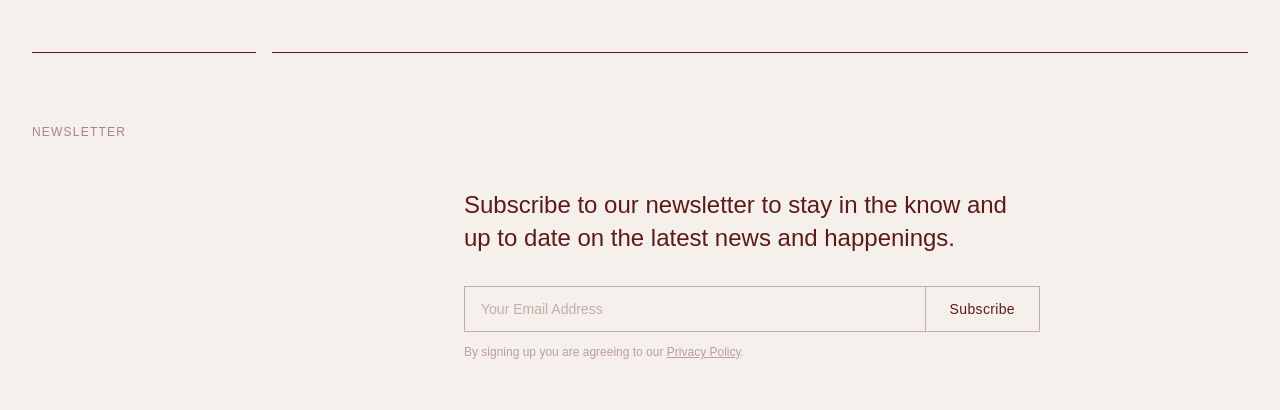
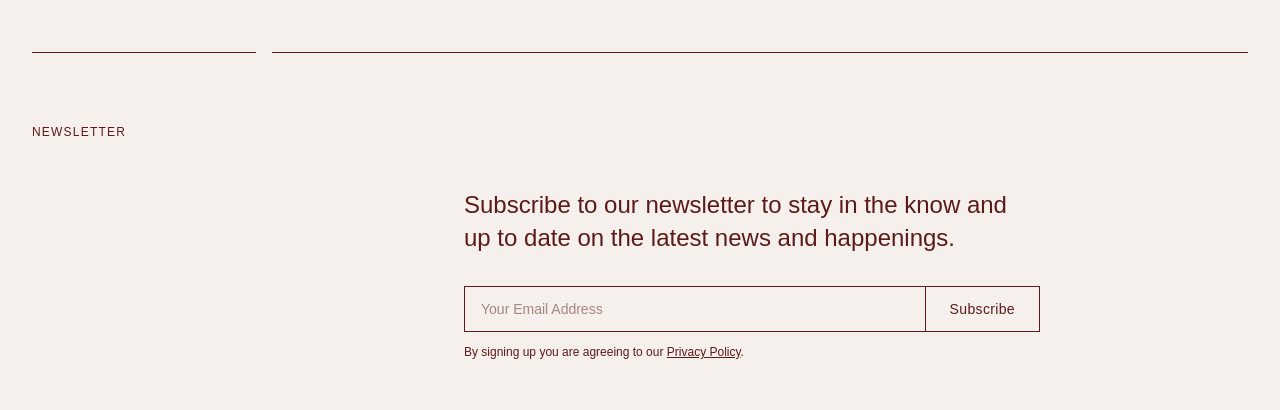
Before and after one commit to oddnyhalldora21/llum_studio, a React (Vite) app: page / in a window 1280 px wide. Shown: the part 1320-1730 px from the top of the page. Built offline with nearby package versions, Linux system fonts and the light colour scheme; no server answers; the database is empty; a web font is replaced by a local one.

Commit message:
newsletter section on homepage boarder and text update

```diff
--- a/src/pages/HomePage.tsx
+++ b/src/pages/HomePage.tsx
@@ -110,30 +110,30 @@ function HomePage() {
         </div>
 
         <div className="hidden md:block w-56 shrink-0 px-8 py-2">
-          <p className="text-xs tracking-widest uppercase" style={{ color: '#5c1a1a80' }}>Newsletter</p>
+          <p className="text-xs tracking-widest uppercase" style={{ color: '#5c1a1a' }}>Newsletter</p>
         </div>
 
         <div className="flex-1 px-4 md:px-10 flex items-center justify-center py-16 md:py-18">
           <div className="max-w-xl w-full">
-            <p className="md:hidden text-xs tracking-widest uppercase mb-4" style={{ color: '#5c1a1a80' }}>Newsletter</p>
+            <p className="md:hidden text-xs tracking-widest uppercase mb-4" style={{ color: '#5c1a1a' }}>Newsletter</p>
             <p className="text-xl md:text-2xl font-light mb-8 leading-snug" style={{ color: '#5c1a1a' }}>
               Subscribe to our newsletter to stay in the know and up to date on the latest news and happenings.
             </p>
-            <div className="flex" style={{ border: '1px solid #5c1a1a50' }}>
+            <div className="flex" style={{ border: '1px solid #5c1a1a' }}>
               <input
                 type="email"
                 placeholder="Your Email Address"
                 value={email}
                 onChange={(e) => setEmail(e.target.value)}
                 onKeyDown={(e) => e.key === 'Enter' && handleSubscribe()}
-                className="flex-1 px-4 py-3 text-sm bg-transparent outline-none placeholder-[#5c1a1a50]"
+                className="flex-1 px-4 py-3 text-sm bg-transparent outline-none"
                 style={{ color: '#5c1a1a' }}
               />
-              <button onClick={handleSubscribe} className="px-4 md:px-6 py-3 text-sm tracking-wide transition-opacity hover:opacity-60" style={{ color: '#5c1a1a', borderLeft: '1px solid #5c1a1a50' }}>
+              <button onClick={handleSubscribe} className="px-4 md:px-6 py-3 text-sm tracking-wide transition-opacity hover:opacity-60" style={{ color: '#5c1a1a', borderLeft: '1px solid #5c1a1a' }}>
                 {subscribed ? 'Thank you!' : 'Subscribe'}
               </button>
             </div>
-            <p className="text-xs mt-3" style={{ color: '#5c1a1a60' }}>
+            <p className="text-xs mt-3" style={{ color: '#5c1a1a' }}>
               By signing up you are agreeing to our{' '}
               <span className="underline cursor-pointer hover:opacity-60">Privacy Policy</span>.
             </p>
```
